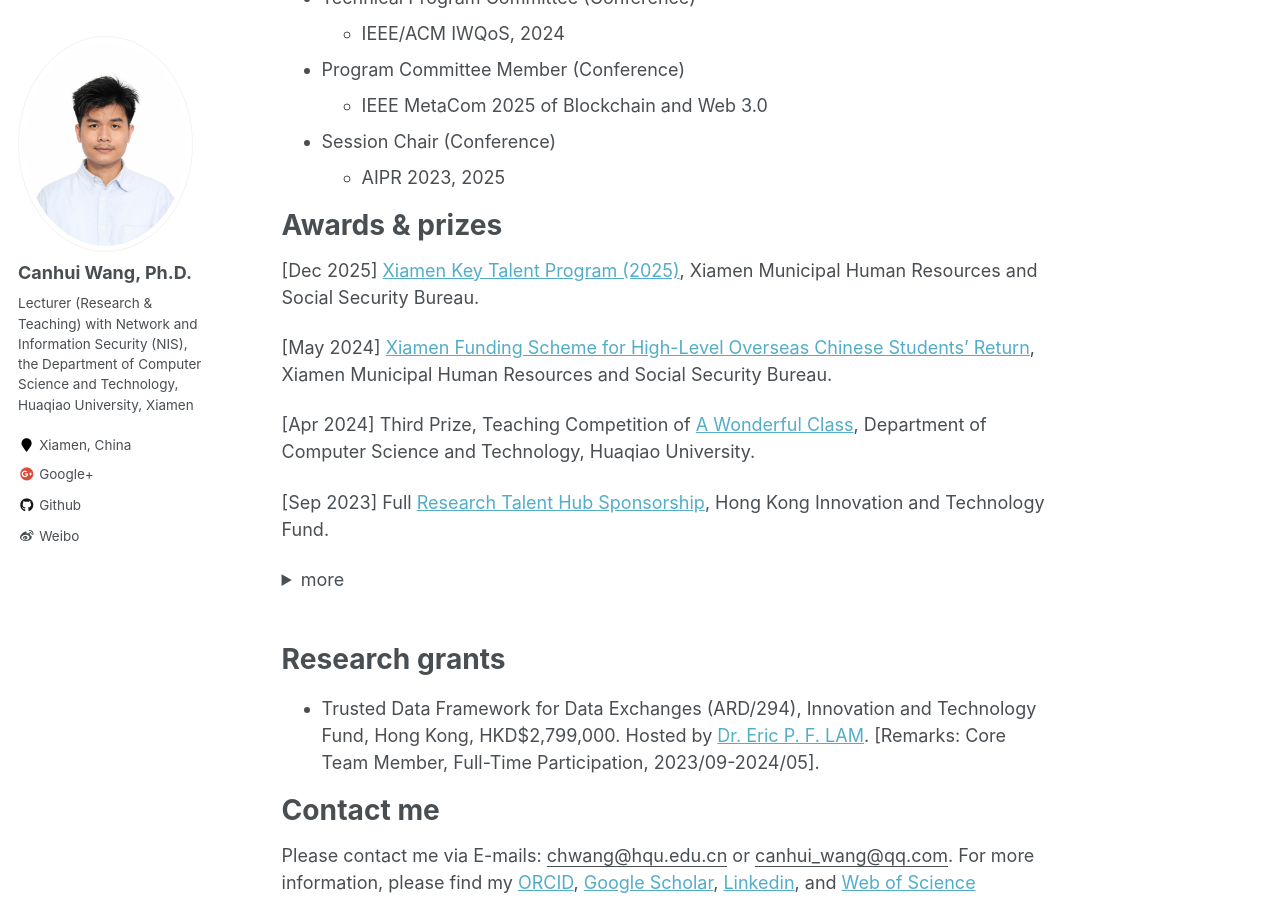
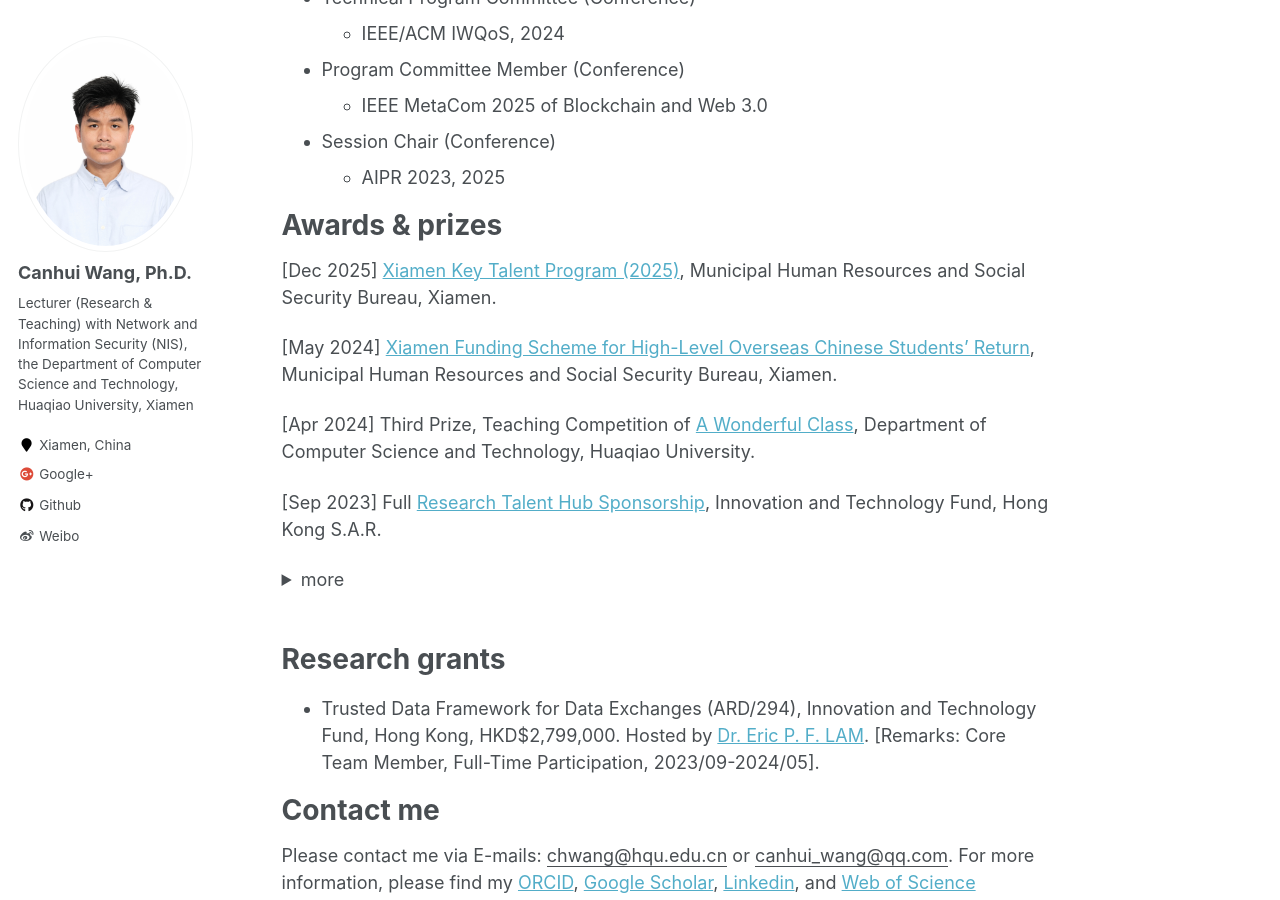
Before and after one commit to Canhui/canhui.github.io, a Jekyll site: the page built from _pages/about.md, in a window 1280 px wide and 900 px high, scrolled down 1942 px. Built offline with Jekyll 4.4.1, drawn with Linux system fonts in a browser that asks for light colours.

```diff
--- a/_pages/about.md
+++ b/_pages/about.md
@@ -75,13 +75,13 @@ Professional service
 
 Awards & prizes
 ======
-[Dec 2025] [Xiamen Key Talent Program (2025)](https://hrss.xm.gov.cn/xxgk/shgs/202512/t20251222_2973008.htm), Xiamen Municipal Human Resources and Social Security Bureau.
+[Dec 2025] [Xiamen Key Talent Program (2025)](https://hrss.xm.gov.cn/xxgk/shgs/202512/t20251222_2973008.htm), Municipal Human Resources and Social Security Bureau, Xiamen.
 
-[May 2024] [Xiamen Funding Scheme for High-Level Overseas Chinese Students' Return](http://hrss.xm.gov.cn), Xiamen Municipal Human Resources and Social Security Bureau.
+[May 2024] [Xiamen Funding Scheme for High-Level Overseas Chinese Students' Return](http://hrss.xm.gov.cn), Municipal Human Resources and Social Security Bureau, Xiamen.
 
 [Apr 2024] Third Prize, Teaching Competition of [A Wonderful Class](https://jsfz.hqu.edu.cn/info/1035/5114.htm), Department of Computer Science and Technology, Huaqiao University.
 
-[Sep 2023] Full [Research Talent Hub Sponsorship](https://www.itf.gov.hk/en/home/index.html), Hong Kong Innovation and Technology Fund.
+[Sep 2023] Full [Research Talent Hub Sponsorship](https://www.itf.gov.hk/en/home/index.html), Innovation and Technology Fund, Hong Kong S.A.R.
 
 
 <details>
```
